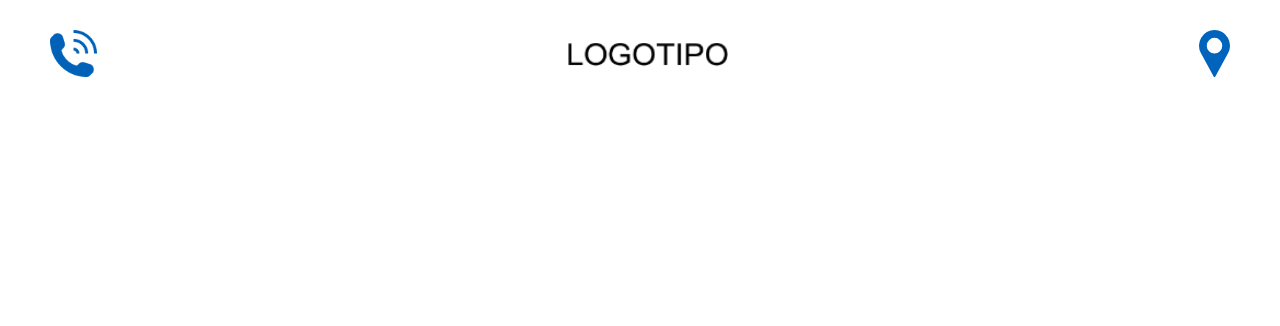
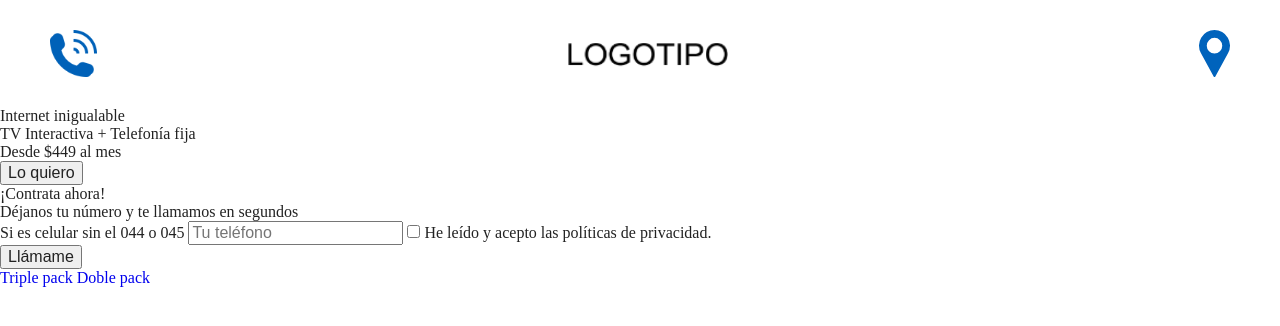
Before and after one commit to memematvaz/convertia-technical-test, a plain HTML site: page hire-today.html in a window 1280 px wide. Drawn offline with Linux system fonts and the light colour scheme.

Commit message:
html hire-today

```diff
--- a/hire-today.html
+++ b/hire-today.html
@@ -66,7 +66,39 @@
             </form>
         </div>
     </div>
+    <div class="hire-today__hero">
+        <div class="hire-today__hero-text-container">
+            <h2 class="hire-today__hero-title">Internet <span class="hire-today__hero-title--changed">inigualable</span></h2>
+            <h3 class="hire-today__hero-subtitle">TV Interactiva + Telefonía fija</h3>
+            <p class="hire-today__hero-text">Desde<span class="hire-today__hero-text--changed"> $449</span> al mes</p>
+            <button class="hire-today__hero-button">Lo quiero</button>
+        </div>
+        <div class="hire-today__hero-contact">
+            <h2 class="hire-today__hero-contact--title">¡Contrata ahora!</h2>
+            <p class="hire-today__hero-contact--text">Déjanos tu número y te llamamos en segundos</p>
+            <form action="" class="hire-today__hero-contact--form">
+                <div class="hire-today__hero-contact--form--inputs">
+                    <label for="phone" class="hire-today__hero-contact--form-label">Si es celular sin el 044 o 045</label>
+                    <input class="hire-today__hero-contact--form-input" type="tel" name="phone" placeholder="Tu teléfono" required></input>
+                    <label class="hire-today__hero-contact--form-checkbox" >
+                        <input type="checkbox" name="privacy-policies" required></input>
+                        He leído y acepto las políticas de privacidad.
+                    </label>
+                </div>
+                <button class="hire-today__hero-contact--form-button">Llámame</button>
+            </form>
+        </div>
+        <div class="hire-today__bar-packs">
+            <a href="./hire-today.html#triple" class="hire-today__bar-triple">Triple pack</a>
+            <a href="./hire-today.html#double" class="hire-today__bar-double">Doble pack</a>
+        </div>
+        <div class="hire-today__triple-packs" id="triple">
 
+        </div>
+        <div class="hire-today__double-packs" id="double">
+
+        </div>
+    </div>
 
   <script src="./js/main.js"></script>
 </body>
```
